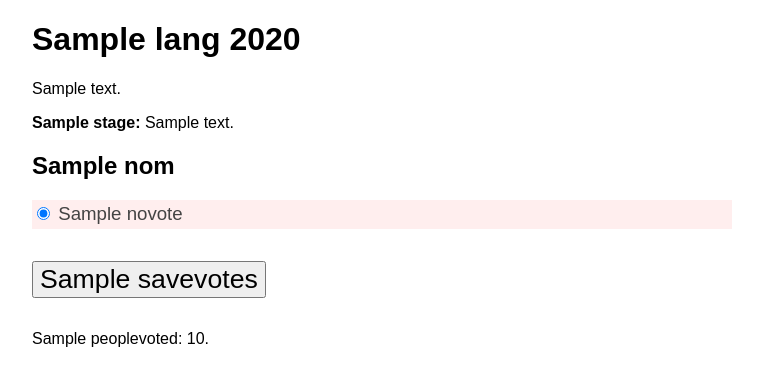
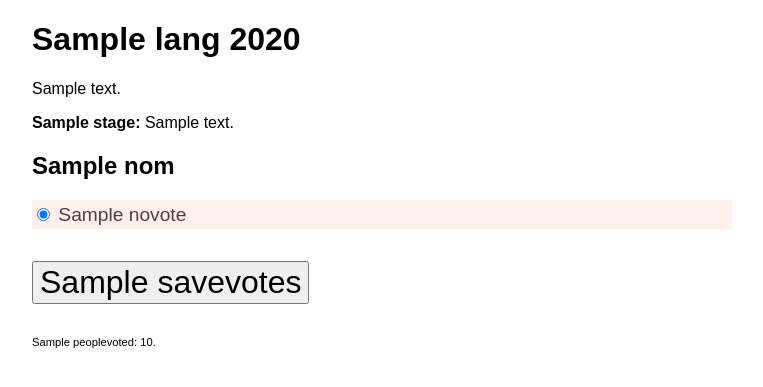
Before and after one commit to Zverik/osmvoting, a Python web app: template www/templates/voting.html in a window 1280 px wide. Shown: the top 387 px of the page, without its empty margins (258-1021 px from the left). Run offline with Jinja, Linux system fonts and the light colour scheme; the template is opened without the code that fills it: most values are stand-ins (such as "Sample title", 1, 10 or a date in 2020).

Commit message:
Fix font sizes

```diff
--- a/www/static/style.css
+++ b/www/static/style.css
@@ -32,7 +32,7 @@ body {
 
 .addform input[type=submit] {
   margin-top: 4px;
-  font-size: 14pt;
+  font-size: 120%;
 }
 
 .vote {
@@ -66,7 +66,7 @@ h2 {
 .nomination-who {
   margin-top: 0.8em;
   padding: 0.2em 0;
-  font-size: 14pt;
+  font-size: 120%;
 }
 
 .nomination-who.voted {
@@ -90,9 +90,13 @@ h2 {
 }
 
 .submitvote input {
-  font-size: 20pt;
+  font-size: 200%;
 }
 
 .message {
   color: green;
 }
+
+.total {
+  font-size: 70%;
+}
```
